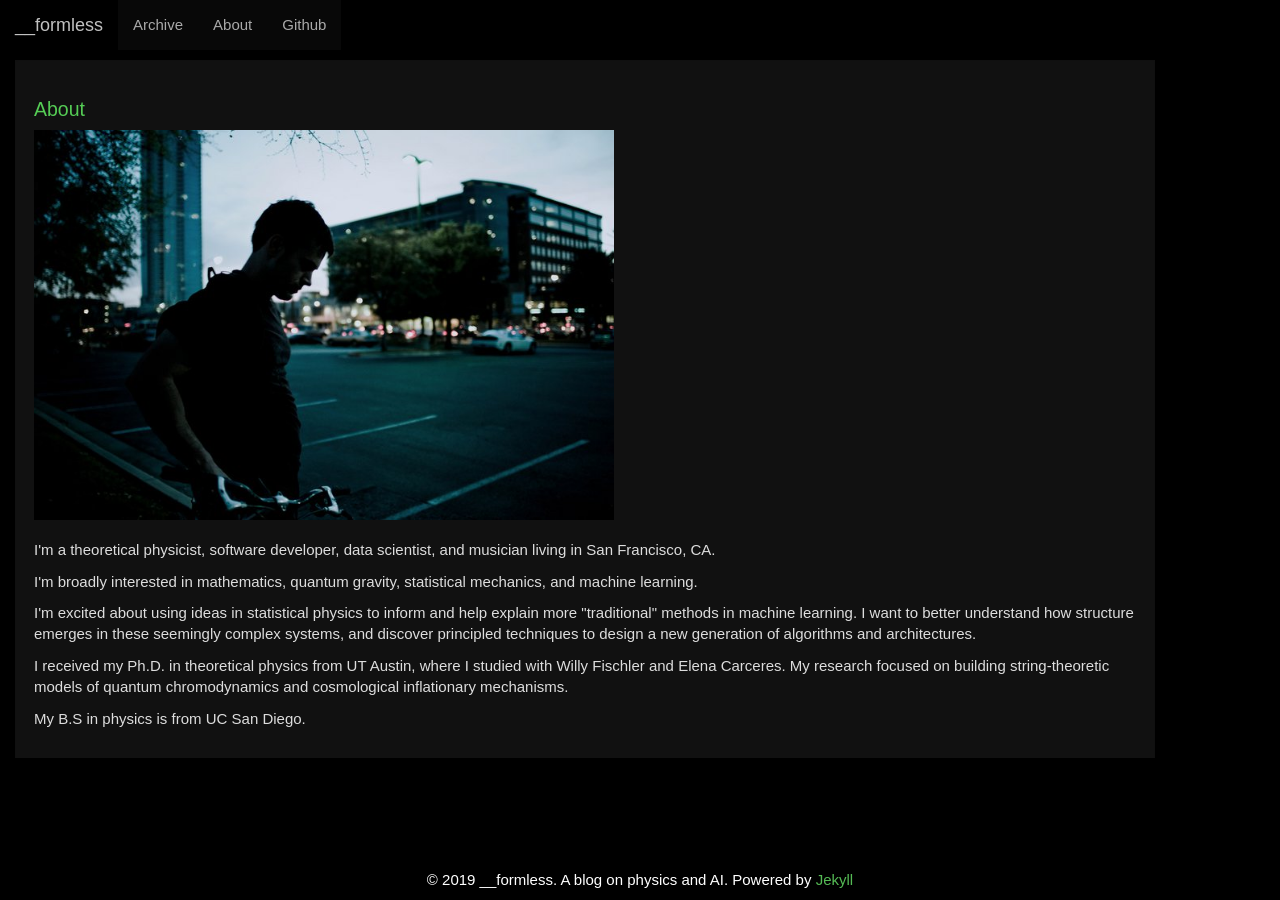
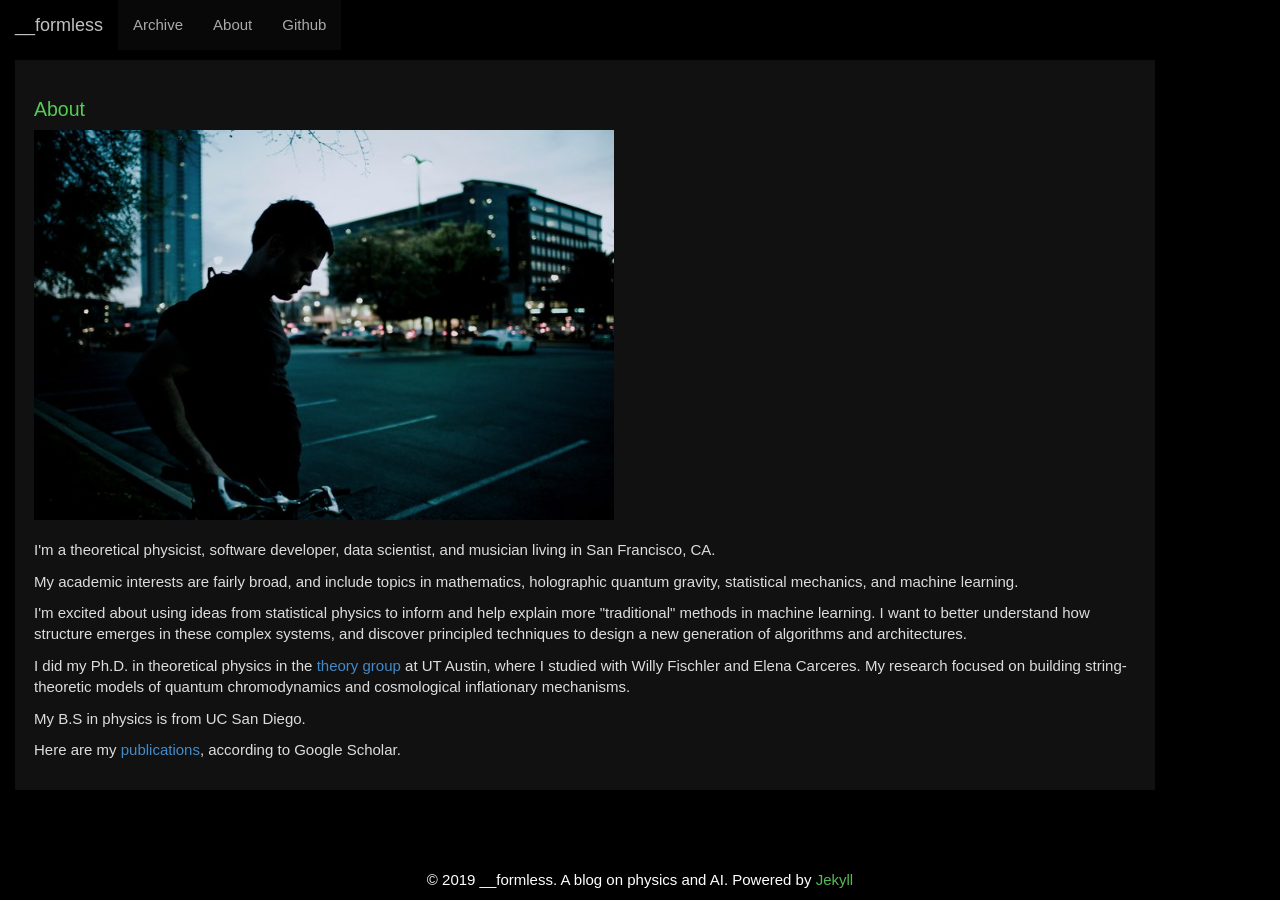
Before and after one commit to fineline179/fineline179.github.io, a Jekyll site: the page built from about.html, in a window 1280 px wide. Built offline with Jekyll 4.4.1, drawn with Linux system fonts in a browser that asks for light colours; some web fonts are replaced.

Commit message:
update about page

```diff
--- a/about.html
+++ b/about.html
@@ -15,25 +15,32 @@ layout: nosidebar
   </p>
 
   <p>
-    I'm broadly interested in mathematics, quantum gravity, statistical mechanics, and
-    machine learning.
+    My academic interests are fairly broad, and include topics in mathematics,
+    holographic quantum gravity, statistical mechanics, and machine learning.
   </p>
 
   <p>
-    I'm excited about using ideas in statistical physics to inform and help explain more
-    "traditional" methods in machine learning. I want to better understand how structure
-    emerges in these seemingly complex systems, and discover principled techniques to
+    I'm excited about using ideas from statistical physics to inform and help explain
+    more "traditional" methods in machine learning. I want to better understand how
+    structure emerges in these complex systems, and discover principled techniques to
     design a new generation of algorithms and architectures.
   </p>
 
   <p>
-    I received my Ph.D. in theoretical physics from UT Austin, where I studied with
-    Willy Fischler and Elena Carceres. My research focused on building string-theoretic
-    models of quantum chromodynamics and cosmological inflationary mechanisms.
+    I did my Ph.D. in theoretical physics in
+    the <a href="https://zippy.ph.utexas.edu/">theory group</a> at UT Austin, where I
+    studied with Willy Fischler and Elena Carceres. My research focused on building
+    string-theoretic models of quantum chromodynamics and cosmological inflationary
+    mechanisms.
   </p>
 
   <p>
     My B.S in physics is from UC San Diego.
   </p>
 
+  <p>
+    Here are
+    my <a href="https://scholar.google.com/citations?user=IQS7GmAAAAAJ\&hl=en">publications</a>,
+    according to Google Scholar.
+  </p>
 </div>
```
Also changed, not shown: _posts/2019-12-06-Neural-Net-Gaussian-Processes.md (+1 -1 lines).
